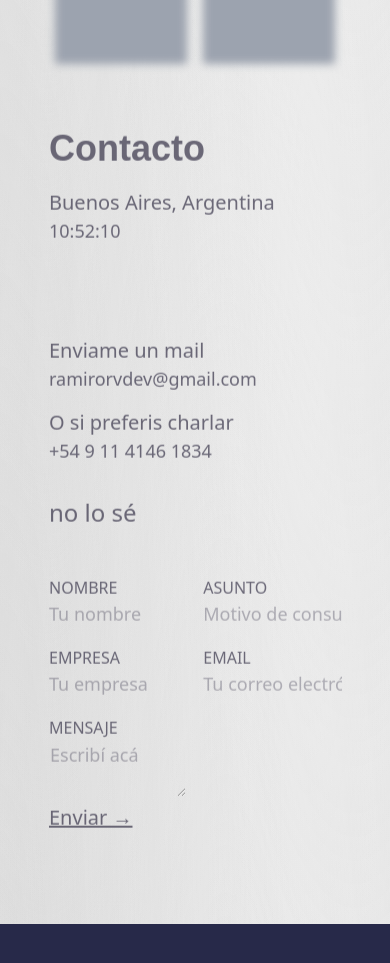
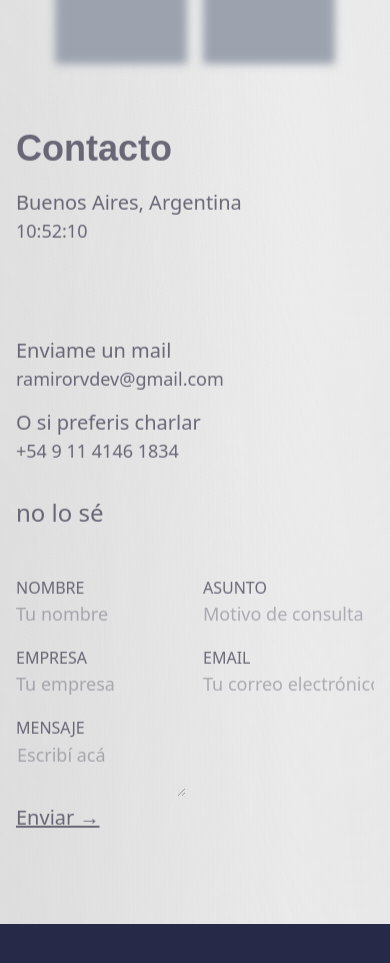
Before and after one commit to RRodriguezViegas/portfolio, a React (Vite) app: page / in a window 390 px wide. Shown: the part 1700-2663 px from the top of the page. Built offline with nearby package versions, Linux system fonts and the light colour scheme; a web font is replaced by a local one.

Commit message:
aumentando el W

```diff
--- a/src/components/Contact.jsx
+++ b/src/components/Contact.jsx
@@ -102,7 +102,7 @@ function Contact() {
       /> */}
 
       <div
-        className="ct-appear w-3/4 h-5/6 lg:h-3/6 flex flex-col lg:flex-row"
+        className="ct-appear mx-4 sm:mx-0 w-full sm:w-3/4 h-5/6 lg:h-3/6 flex flex-col lg:flex-row"
         style={{ willChange: "filter, transform" }}
       >
         <section className="w-full xl:w-1/2 h-3/4 mb-8 lg:mb-0 flex flex-col justify-between">
```
